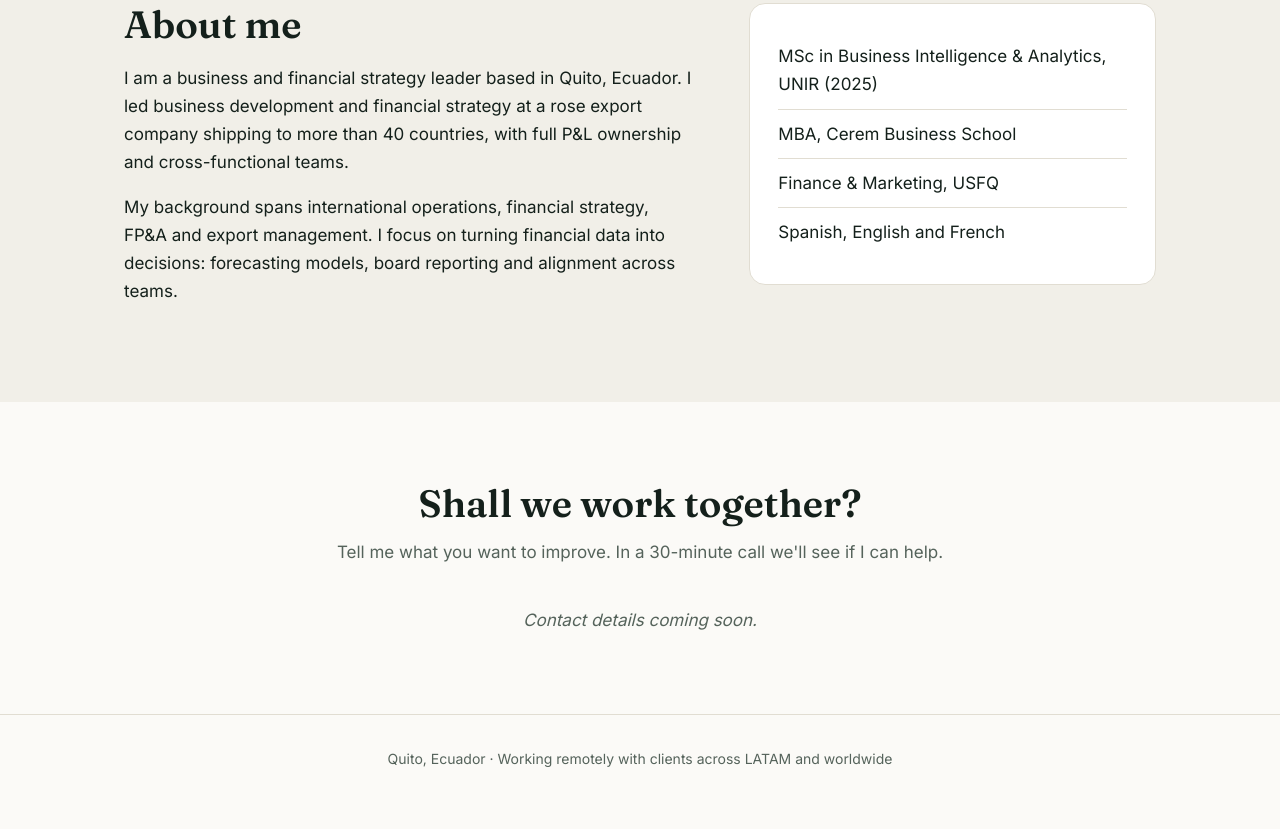
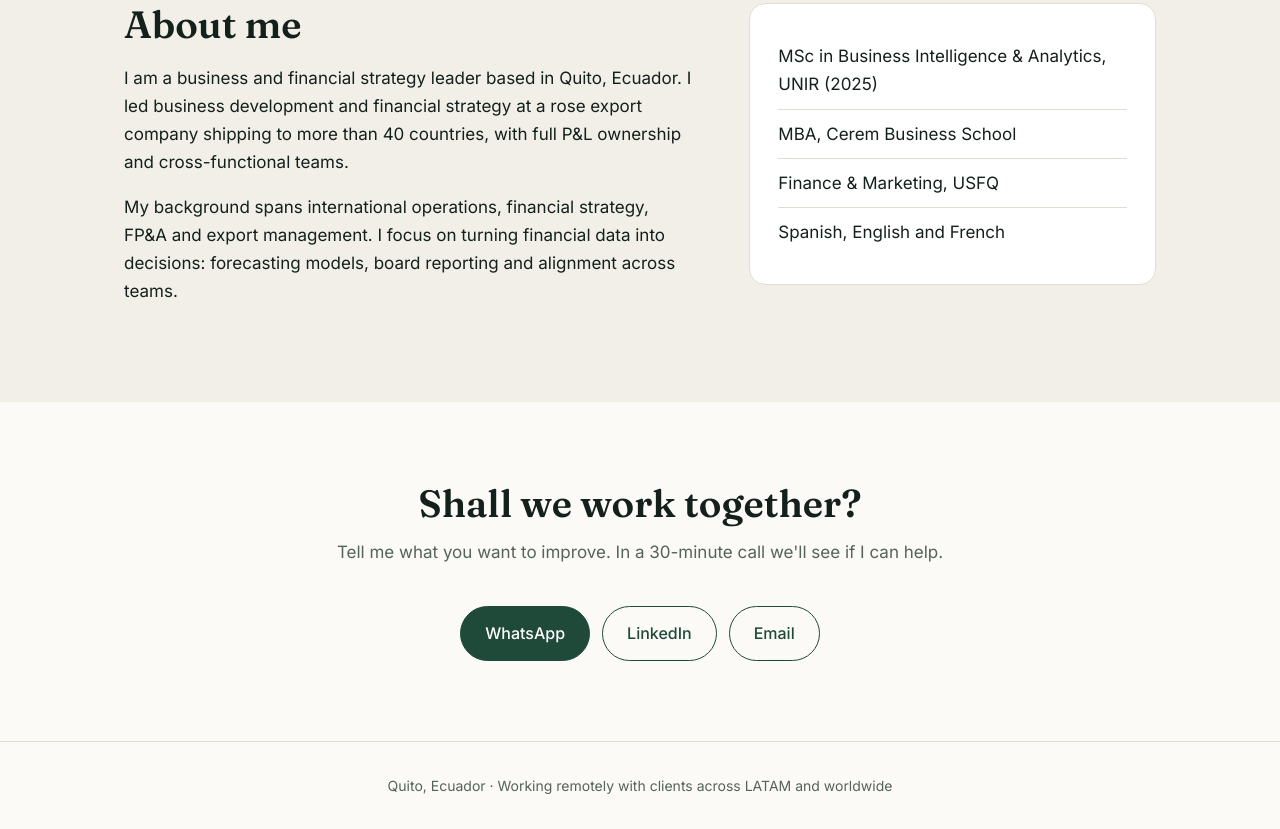
Before and after one commit to giovannavaldospinos/giovannavaldospinos.github.io, a plain HTML site: page en/index.html in a window 1280 px wide. Shown: the part 2691-3520 px from the top of the page. Before the commit the page ends 3493 px from the top, so only its background shows below. Drawn offline with Linux system fonts and the light colour scheme.

Commit message:
Update index.html

```diff
--- a/en/index.html
+++ b/en/index.html
@@ -16,7 +16,7 @@
 <section id="cases"><div class="wrap"><h2>Example cases</h2><p class="intro">Three kinds of problems I solve often. Company names are kept confidential.</p><div class="grid3"><article class="case"><span class="tag">Flower exporter</span><h3>Rising costs with no visibility by product</h3><dl><dt>What I did</dt><dd>Costing by product and cost center, review of input quotes against historical prices and of operational yields.</dd><dt>Outcome</dt><dd>Cost restructuring with a 10% reduction.</dd></dl></article><article class="case"><span class="tag">Agribusiness exporter</span><h3>Unpredictable cash between harvest and collection</h3><dl><dt>What I did</dt><dd>Rolling cash forecast with scenarios and regular reviews with management.</dd><dt>Outcome</dt><dd>Cash decisions made with advance visibility.</dd></dl></article><article class="case"><span class="tag">Exporting SME</span><h3>Pricing and freight with no commercial strategy</h3><dl><dt>What I did</dt><dd>Customer-level pricing strategy and negotiation of freight contracts with airlines and cargo agencies.</dd><dt>Outcome</dt><dd>Better margin and renegotiated transport contracts.</dd></dl></article></div></div></section>
 <section id="about" class="soft"><div class="wrap two"><div><h2>About me</h2><p>I am a business and financial strategy leader based in Quito, Ecuador. I led business development and financial strategy at a rose export company shipping to more than 40 countries, with full P&L ownership and cross-functional teams.</p><p>My background spans international operations, financial strategy, FP&A and export management. I focus on turning financial data into decisions: forecasting models, board reporting and alignment across teams.</p></div><ul class="creds"><li>MSc in Business Intelligence & Analytics, UNIR (2025)</li><li>MBA, Cerem Business School</li><li>Finance & Marketing, USFQ</li><li>Spanish, English and French</li></ul></div></section>
 <section id="contact" class="contact"><div class="wrap"><h2>Shall we work together?</h2><p class="intro">Tell me what you want to improve. In a 30-minute call we'll see if I can help.</p>
-<div class="actions"><span class="soon">Contact details coming soon.</span></div></div></section>
+<div class="actions"><a class="btn" href="https://wa.me/593990632635">WhatsApp</a><a class="btn ghost" href="https://www.linkedin.com/in/giovanna-valdospinos/">LinkedIn</a><a class="btn ghost" href="mailto:giovanna2380@gmail.com">Email</a></div></div></section>
 </main>
 <footer><div class="wrap">Quito, Ecuador · Working remotely with clients across LATAM and worldwide</div></footer>
 </body></html>
```
